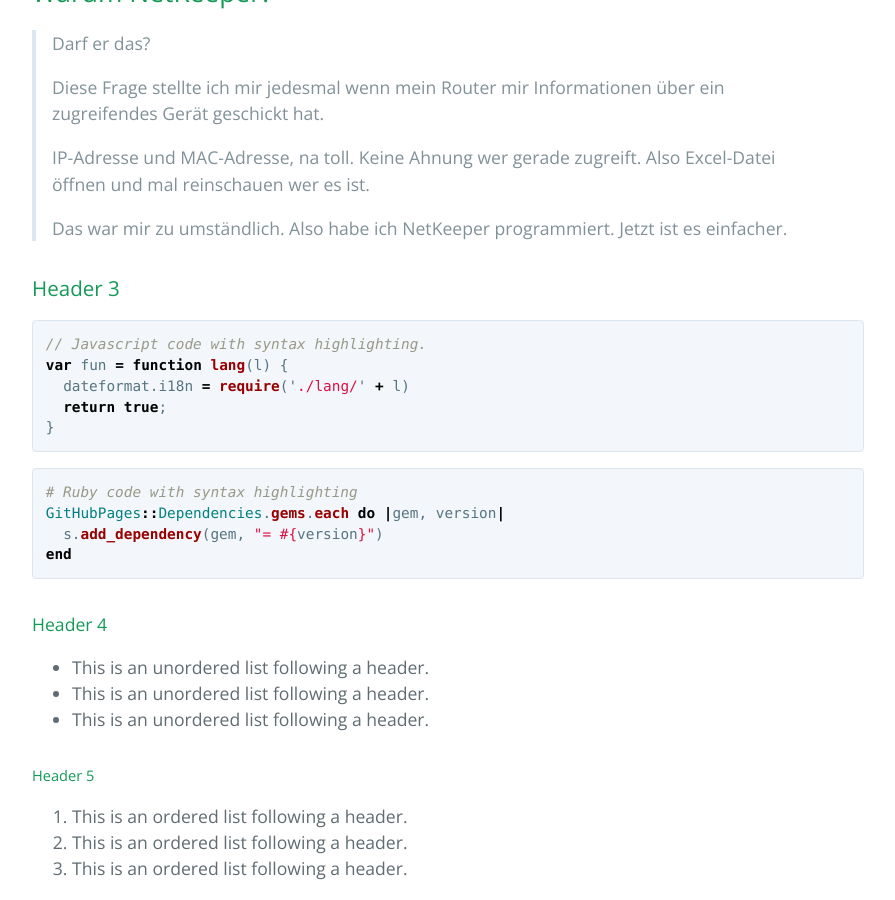
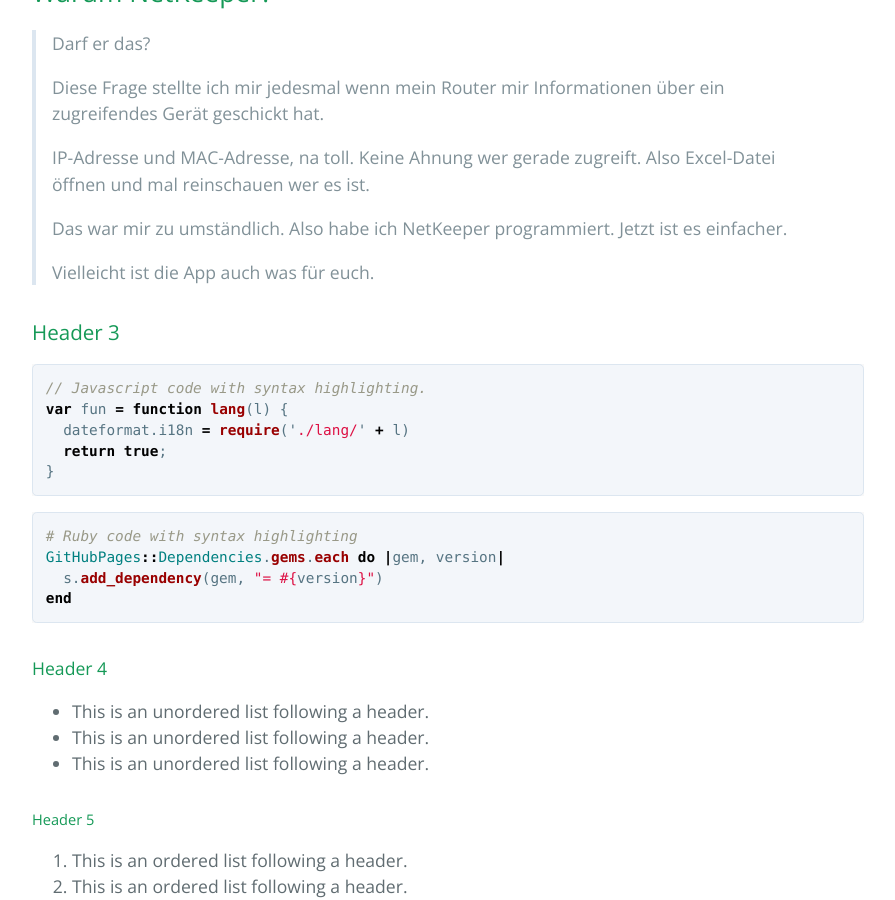
Before and after one commit to IGSolutions/netkeeper, a Jekyll site: the page built from index.md, in a window 1280 px wide and 900 px high, scrolled down 884 px. Shown: the whole window, without its empty margins (192-1087 px from the left). Built offline with Jekyll 4.4.1, drawn with Linux system fonts in a browser that asks for light colours.

Commit message:
Update index.md

```diff
--- a/index.md
+++ b/index.md
@@ -26,6 +26,8 @@ Die App ist für Alle, die den Überblick über die Geräte behalten wollen, die
 > Also Excel-Datei öffnen und mal reinschauen wer es ist.
 >
 > Das war mir zu umständlich. Also habe ich NetKeeper programmiert. Jetzt ist es einfacher.
+>
+> Vielleicht ist die App auch was für euch.
 
 ### Header 3
 
```
